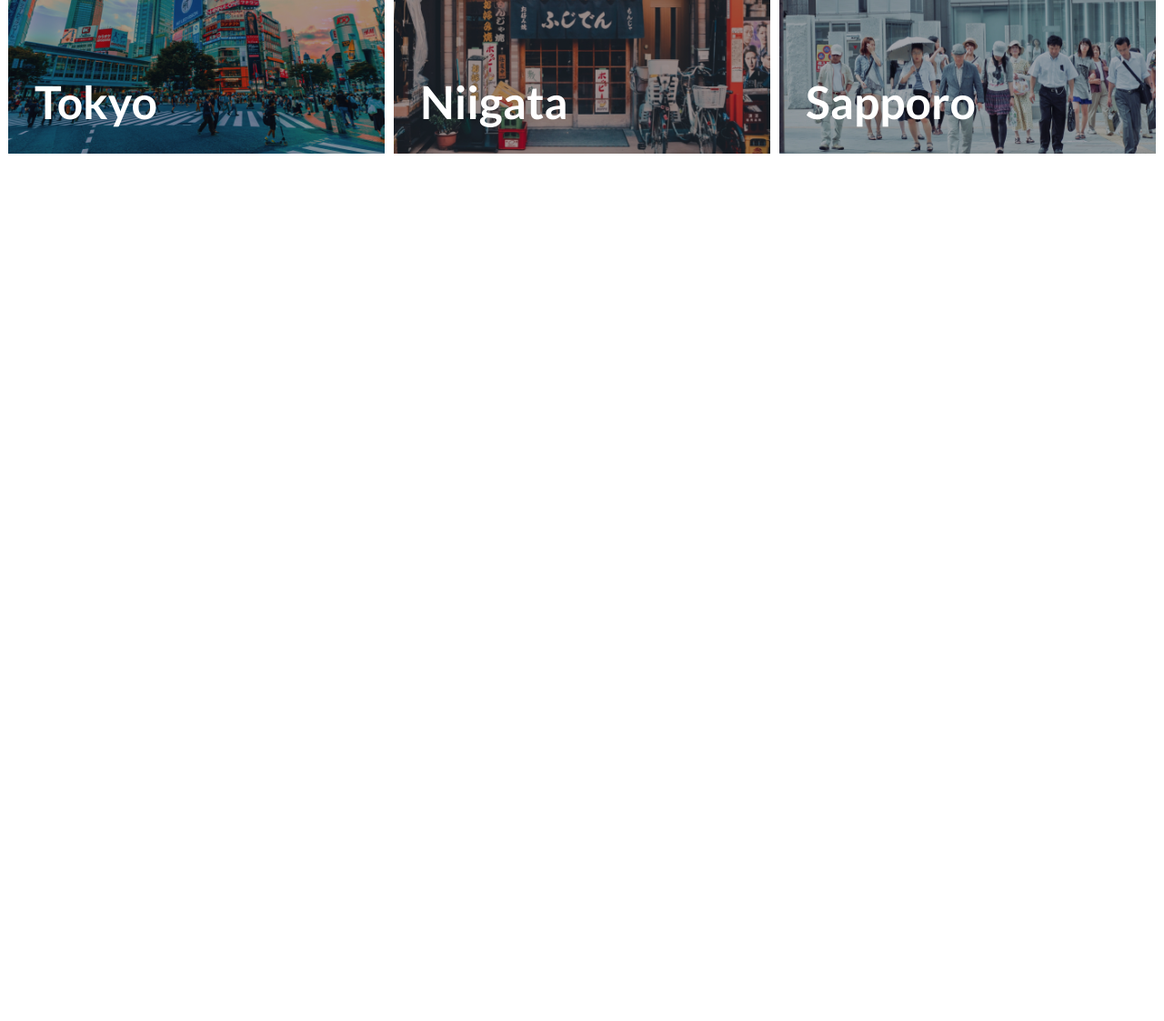
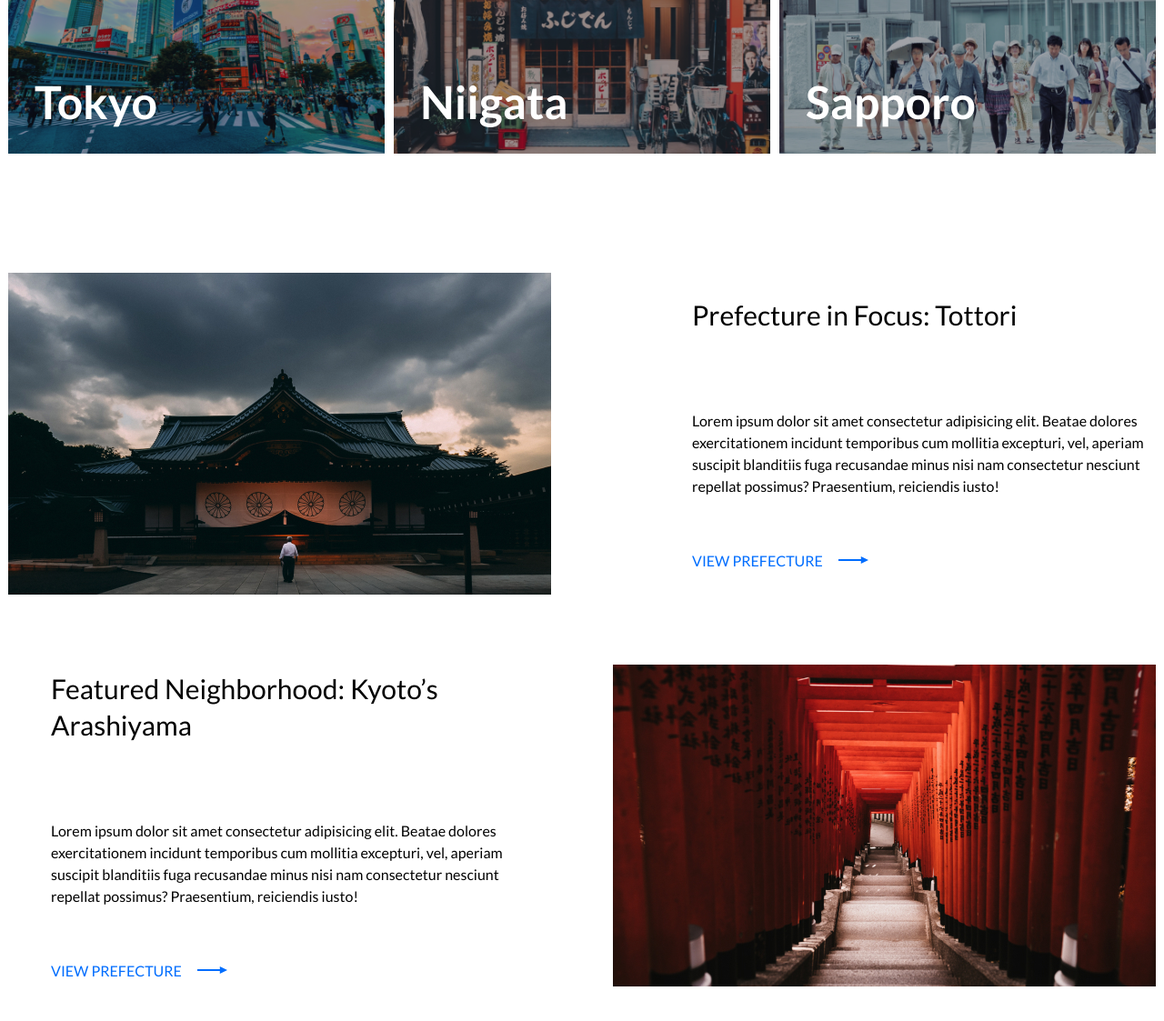
Before and after one commit to Darechka/japan-template, a plain HTML site: page index.html in a window 1280 px wide. Shown: the part 2043-3166 px from the top of the page at 91% size. Before the commit the page ends 2343 px from the top, so only its background shows below. Drawn offline with Linux system fonts and the light colour scheme.

Commit message:
feat: add tours section

```diff
--- a/css/style.css
+++ b/css/style.css
@@ -806,3 +806,47 @@ body {
   height: 100%;
   z-index: 4;
 }
+
+.tours {
+  margin-bottom: 139px;
+}
+
+.tours__tour {
+  display: grid;
+  grid-template-columns: repeat(2, 1fr);
+  gap: 0 108px;
+  align-items: center;
+  margin-bottom: 77px;
+}
+
+.tour__info {
+  padding-left: 47px;
+}
+
+.tour__title {
+  font-weight: 500;
+  font-size: 30px;
+  line-height: 40px;
+  margin-bottom: 85px;
+}
+
+.tour__text {
+  font-size: 16px;
+  line-height: 24px;
+  margin-bottom: 58px;
+}
+
+.tour__link {
+  font-size: 16px;
+  line-height: 24px;
+  color: #006DFE;
+  text-decoration: none;
+  padding-right: 59px;
+  background: url(../img/svg/arrow-right.svg) no-repeat 95% center;
+  transition: all .2s;
+}
+
+.tour__link:hover,
+.tour__link:focus {
+  background: url(../img/svg/arrow-right.svg) no-repeat right center;
+}
--- a/index.html
+++ b/index.html
@@ -40,9 +40,12 @@
                     bed, for attack the child, open the door, </p>
                 <form class="search-form">
                     <fieldset class="search-form__wrap">
-                        <p class="search-form__info"> <!--дополнительная обертка для элементов формы-->
-                            <input type="text" name="user-like-to-do" class="search-form__field" placeholder="What would you like to do?">
-                            <input type="text" name="user-like-to-go" class="search-form__field" placeholder="Where would you like to go?">
+                        <p class="search-form__info">
+                            <!--дополнительная обертка для элементов формы-->
+                            <input type="text" name="user-like-to-do" class="search-form__field"
+                                placeholder="What would you like to do?">
+                            <input type="text" name="user-like-to-go" class="search-form__field"
+                                placeholder="Where would you like to go?">
                             <button type="submit" class="search-form__submit">search</button>
                         </p>
 
@@ -57,7 +60,7 @@
                 <div class="benefits__cards">
                     <div class="benefits__card">
                         <div class="benefits__card-pic">
-                        <img src="img/svg/church-icon.svg" alt="Welcome to Odigo!" class="benefits__card-thumb">
+                            <img src="img/svg/church-icon.svg" alt="Welcome to Odigo!" class="benefits__card-thumb">
                         </div>
                         <h3 class="benefits__card-title">Welcome to Odigo!</h3>
                         <p class="benefits__card-text">Lorem ipsum dolor sit amet consectetur adipisicing elit.</p>
@@ -65,7 +68,8 @@
                     </div>
                     <div class="benefits__card">
                         <div class="benefits__card-pic">
-                            <img src="img/svg/person-icon.svg" alt="Your Personal Japan Guide" class="benefits__card-thumb">
+                            <img src="img/svg/person-icon.svg" alt="Your Personal Japan Guide"
+                                class="benefits__card-thumb">
                         </div>
                         <h3 class="benefits__card-title">Your Personal Japan Guide</h3>
                         <p class="benefits__card-text">Lorem ipsum dolor sit amet consectetur adipisicing elit.</p>
@@ -73,7 +77,8 @@
                     </div>
                     <div class="benefits__card">
                         <div class="benefits__card-pic">
-                            <img src="img/svg/building-icon.svg" alt="Promoting Local Businesses" class="benefits__card-thumb">
+                            <img src="img/svg/building-icon.svg" alt="Promoting Local Businesses"
+                                class="benefits__card-thumb">
                         </div>
                         <h3 class="benefits__card-title">Promoting Local Businesses</h3>
                         <p class="benefits__card-text">Lorem ipsum dolor sit amet consectetur adipisicing elit.</p>
@@ -119,6 +124,39 @@
                 </div>
             </div>
         </section>
+
+        <div class="tours">
+            <div class="wrapper-lg">
+                <div class="tours__tour tour">
+                    <div class="tour__pic">
+                        <!--обертка для изображения-->
+                        <img src="img/tour-1.jpg" alt="Prefecture in Focus: Tottori" class="tour__tumb">
+                    </div>
+                    <div class="tour__info">
+                        <h3 class="tour__title">Prefecture in Focus: Tottori</h3>
+                        <p class="tour__text">Lorem ipsum dolor sit amet consectetur adipisicing elit. Beatae dolores
+                            exercitationem incidunt temporibus cum mollitia excepturi, vel, aperiam suscipit blanditiis
+                            fuga recusandae minus nisi nam consectetur nesciunt repellat possimus? Praesentium,
+                            reiciendis iusto!</p>
+                        <a href="#" class="tour__link">VIEW PREFECTURE</a>
+                    </div>
+                </div>
+                <div class="tours__tour tour">
+                    <div class="tour__info">
+                        <h3 class="tour__title">Featured Neighborhood: Kyoto’s Arashiyama</h3>
+                        <p class="tour__text">Lorem ipsum dolor sit amet consectetur adipisicing elit. Beatae dolores
+                            exercitationem incidunt temporibus cum mollitia excepturi, vel, aperiam suscipit blanditiis
+                            fuga recusandae minus nisi nam consectetur nesciunt repellat possimus? Praesentium,
+                            reiciendis iusto!</p>
+                        <a href="#" class="tour__link">VIEW PREFECTURE</a>
+                    </div>
+                    <div class="tour__pic">
+                        <!--обертка для изображения-->
+                        <img src="img/tour-2.jpg" alt="Featured Neighborhood: Kyotos Arashiyama" class="tour__tumb">
+                    </div>
+                </div>
+            </div>
+        </div>
     </main>
 </body>
 
```
Also changed, not shown: img/tour-1.jpg (added), img/tour-2.jpg (added).
